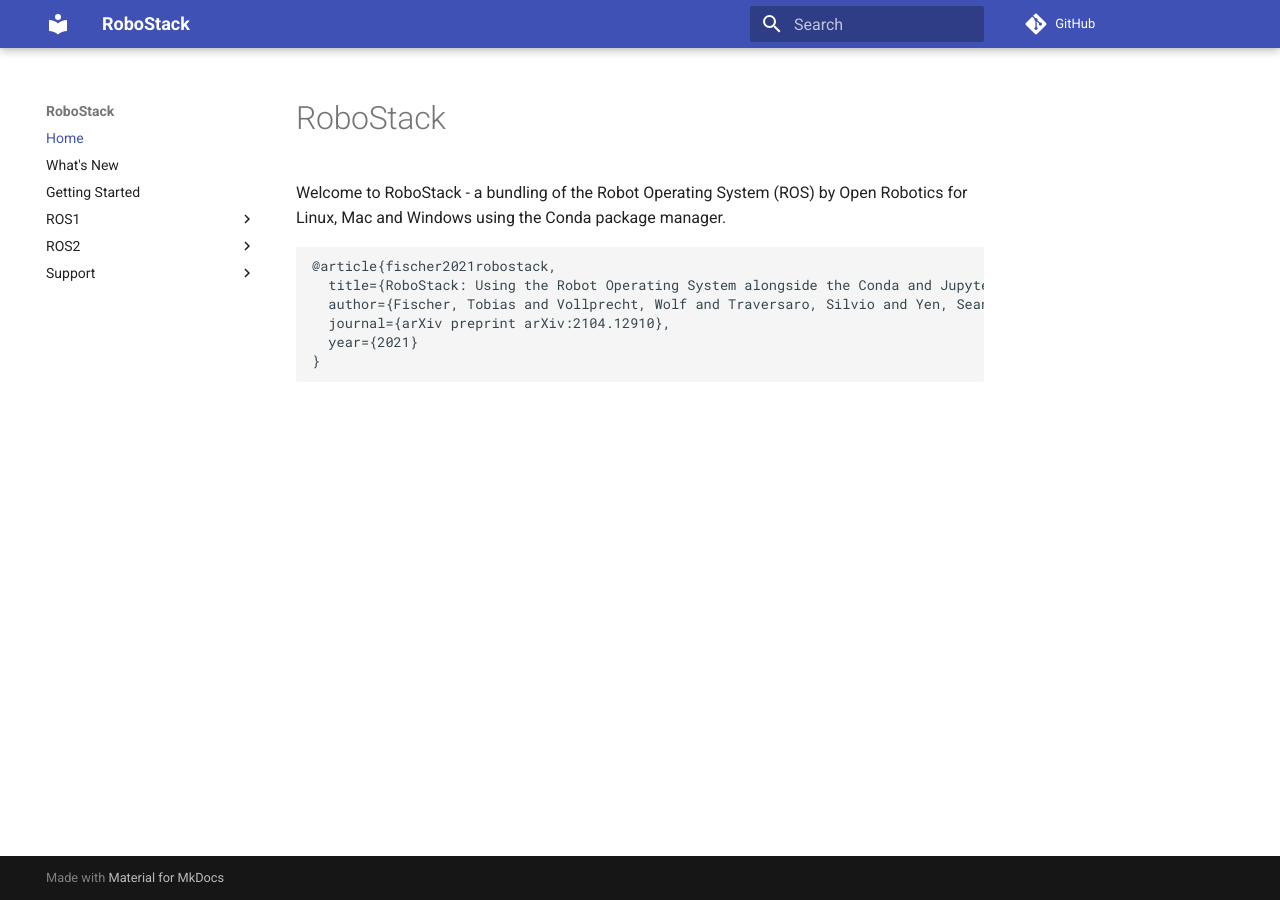
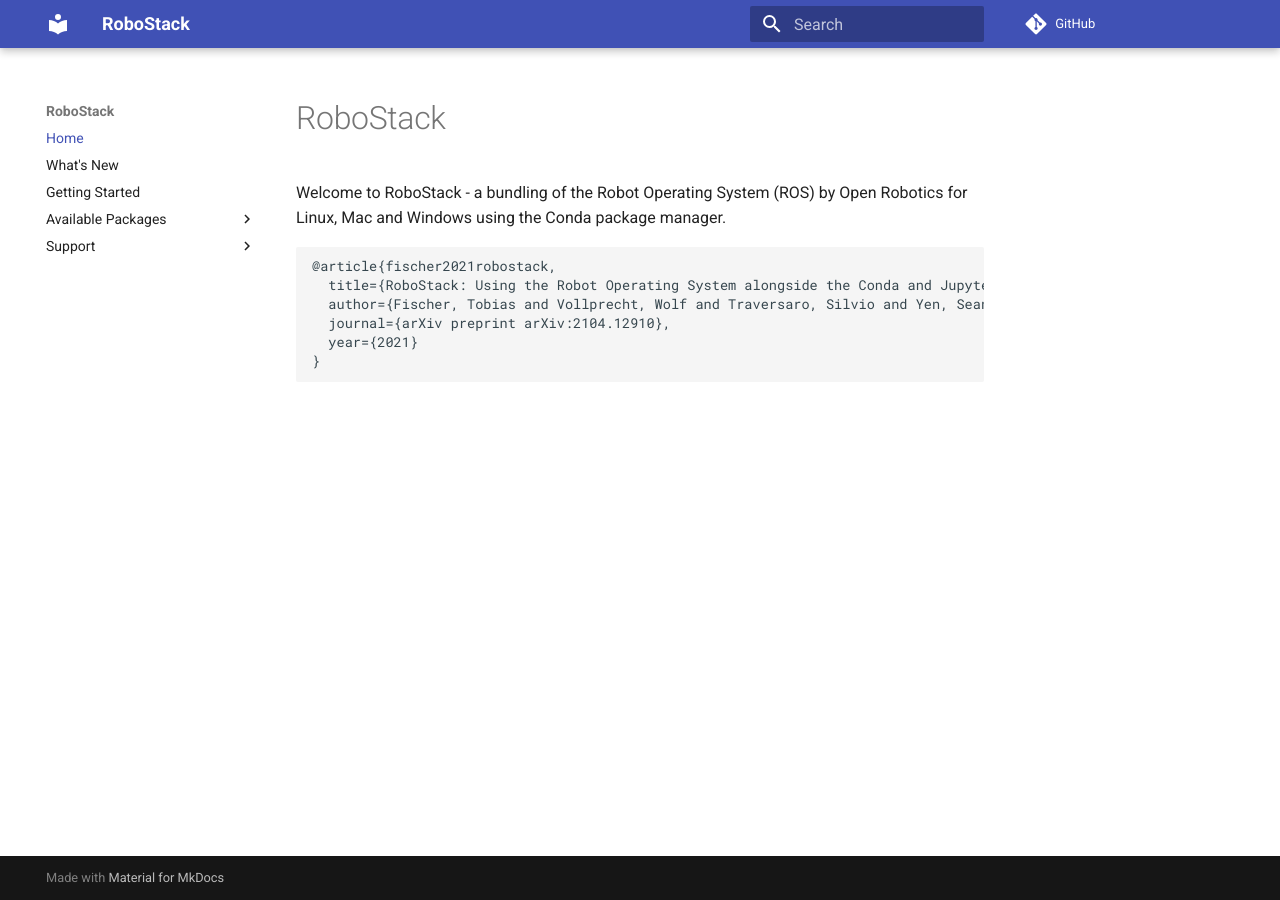
Before and after one commit to RoboStack/robostack.github.io, an MkDocs documentation site: the page built from docs/index.md, in a window 1280 px wide. Built offline with MkDocs 1.6.1 and Material for MkDocs 9.7.7, drawn with Linux system fonts in a browser that asks for light colours; comment, search, counter and statistics services are not loaded.

Commit message:
Resorting

```diff
--- a/mkdocs.yml
+++ b/mkdocs.yml
@@ -1,19 +1,18 @@
 site_name: RoboStack
 repo_url: https://github.com/RoboStack/robostack.github.io
-edit_uri: edit/master/
+edit_uri: edit/master/docs/
 nav:
     - Home: index.md
     - What's New: WhatsNew.md
     - Getting Started: GettingStarted.md
-    - ROS1:
-      - Noetic: noetic.md
-    - ROS2:
-      - Foxy: foxy.md
-      - Galactic: galactic.md
-
+    - Available Packages:
+      - ROS1 Noetic: noetic.md
+      - Foxy2: foxy.md
+      - Galactic2: galactic.md
     - Support:
         - Create an Issue: https://github.com/RoboStack/robostack.github.io
         - Contributing: Contributing.md
+
 theme: material
 markdown_extensions:
   - attr_list
```
